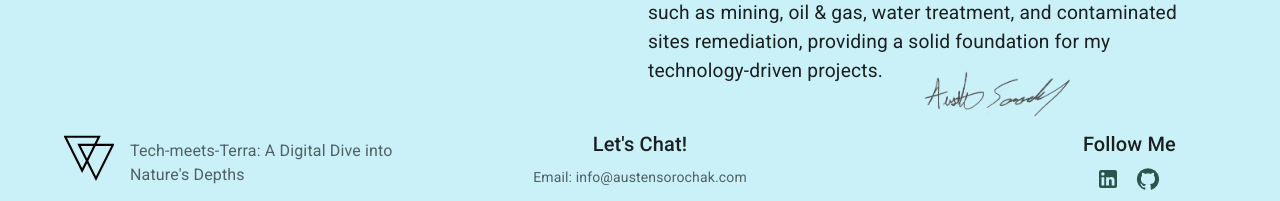
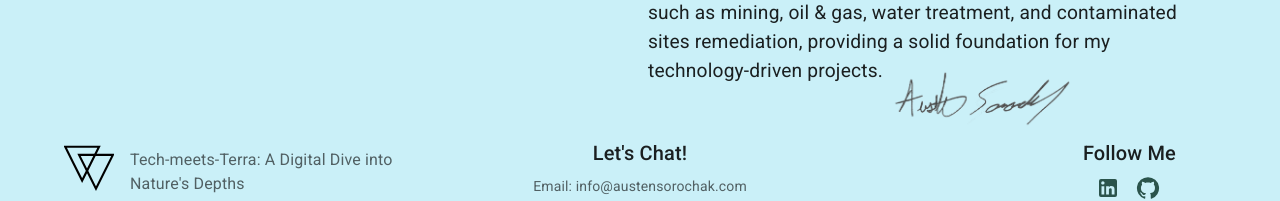
Before and after one commit to sorochak/portfolio-website, a React (Create React App) app: page / in a window 1280 px wide. Shown: the part 868-1069 px from the top of the page. Built offline with nearby package versions, Linux system fonts and the light colour scheme; no server answers.

Commit message:
make signature larger

```diff
--- a/src/pages/Home.jsx
+++ b/src/pages/Home.jsx
@@ -197,7 +197,7 @@ const Home = () => {
                   <img
                     src={signature}
                     alt="Austen's Signature"
-                    style={{ maxWidth: "150px" }}
+                    style={{ maxWidth: "180px" }}
                   />
                 </Box>
               </Box>
```
